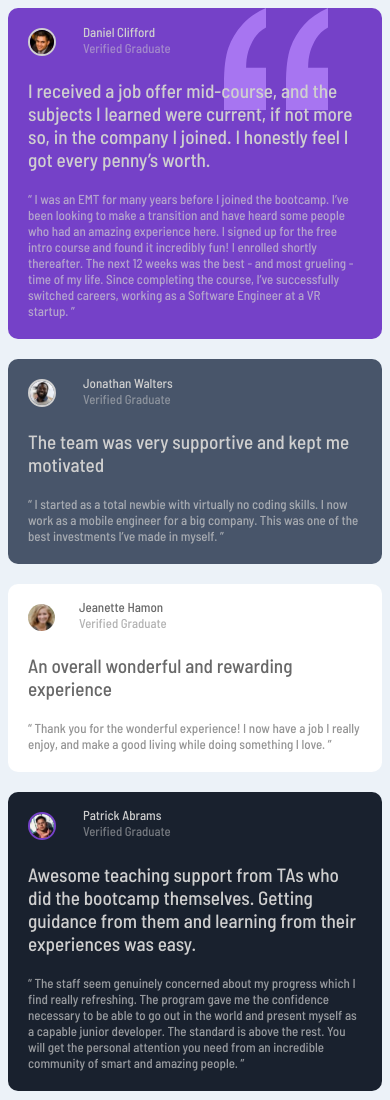
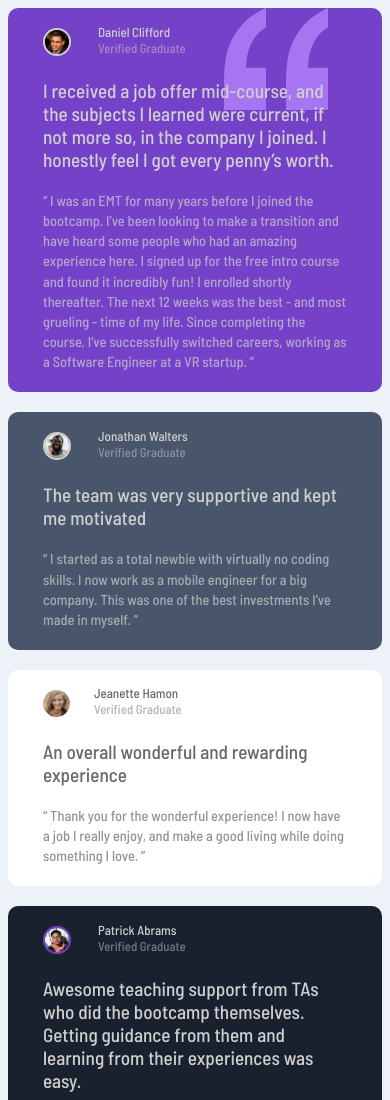
Before and after one commit to docull/testimonials-grid-fm-fc, a plain HTML site: page index.html in a window 390 px wide. Shown: the top 1100 px of the page. Drawn offline with Linux system fonts and the light colour scheme.

Commit message:
complete with media queries

```diff
--- a/media.css
+++ b/media.css
@@ -8,25 +8,60 @@
     .grid-section .panel-1 {
         grid-column: 1 / span 1;/*one column spanning one 412px and less*/
         grid-row: 1 / span 1; /* row 1 of 5*/
+        padding-left: 15px;
+        padding-right: 15px;
+    }
+
+    .grid-section .panel-1 .text {
+        line-height: 1.4;
+        font-size: 0.9rem;
     }
 
     .grid-section .panel-2 {
         grid-column: 1 / span 1;/*one column spanning one 412px and less*/
         grid-row: 2 / span 1; /* row 2 of 5*/
+        padding-left: 15px;
+        padding-right: 15px;
+    }
+
+    .grid-section .panel-2 .text {
+        line-height: 1.4;
+        font-size: 0.9rem;
     }
 
     .grid-section .panel-3 {
         grid-column: 1 / span 1;/*one column spanning one 412px and less*/
         grid-row: 3 / span 1; /* row 3 of 5*/
+        padding-left: 15px;
+        padding-right: 15px;
+    }
+
+    .grid-section .panel-3 .text {
+        line-height: 1.4;
+        font-size: 0.9rem;
     }
 
     .grid-section .panel-4 {
         grid-column: 1 / span 1;/*one column spanning one 412px and less*/
         grid-row: 4 / span 1; /* row 4 of 5*/
+        padding-left: 15px;
+        padding-right: 15px;
+    }
+
+    .grid-section .panel-4 .text {
+        line-height: 1.4;
+        font-size: 0.9rem;
     }
 
     .grid-section .panel-5 {
         grid-column: 1 / span 1;/*one column spanning one 412px and less*/
         grid-row: 5 / span 1; /* row 5 of 5*/
+        padding-left: 15px;
+        padding-right: 15px;
+    }
+
+    .grid-section .panel-5 .text {
+        line-height: 1.4;
+        font-size: 0.9rem;
     }
 }
--- a/style.css
+++ b/style.css
@@ -74,6 +74,7 @@ and style photo and name/grad details  */
 .panel-1 .text {
     opacity: 70%;
     margin: 20px;
+    line-height: 1.3;
 }
 
 
@@ -115,6 +116,7 @@ and style photo and name/grad details  */
 .panel-2 .text {
     opacity: 70%;
     margin: 20px;
+    line-height: 1.3;
 }
 
 
@@ -162,6 +164,7 @@ and style photo and name/grad details  */
     filter: brightness(50%);
     opacity: 70%;
     margin: 20px;
+    line-height: 1.3;
 }
 
 
@@ -203,6 +206,7 @@ and style photo and name/grad details  */
 .panel-4 .text {
     opacity: 70%;
     margin: 20px;
+    line-height: 1.3;
 }
 
 .panel-5 {
@@ -250,6 +254,7 @@ and style photo and name/grad details  */
     filter: brightness(50%);
     opacity: 70%;
     margin: 20px;
+    line-height: 1.3;
 }
 
 
```
